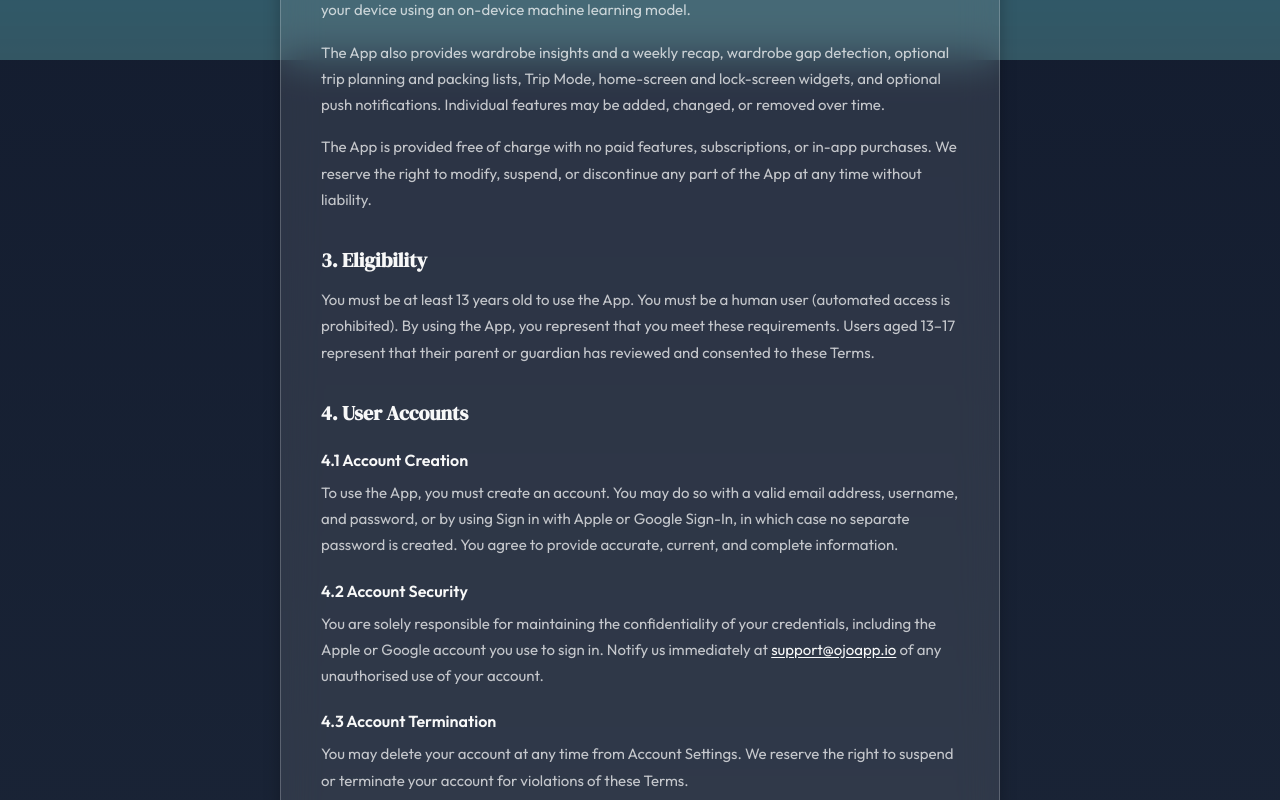
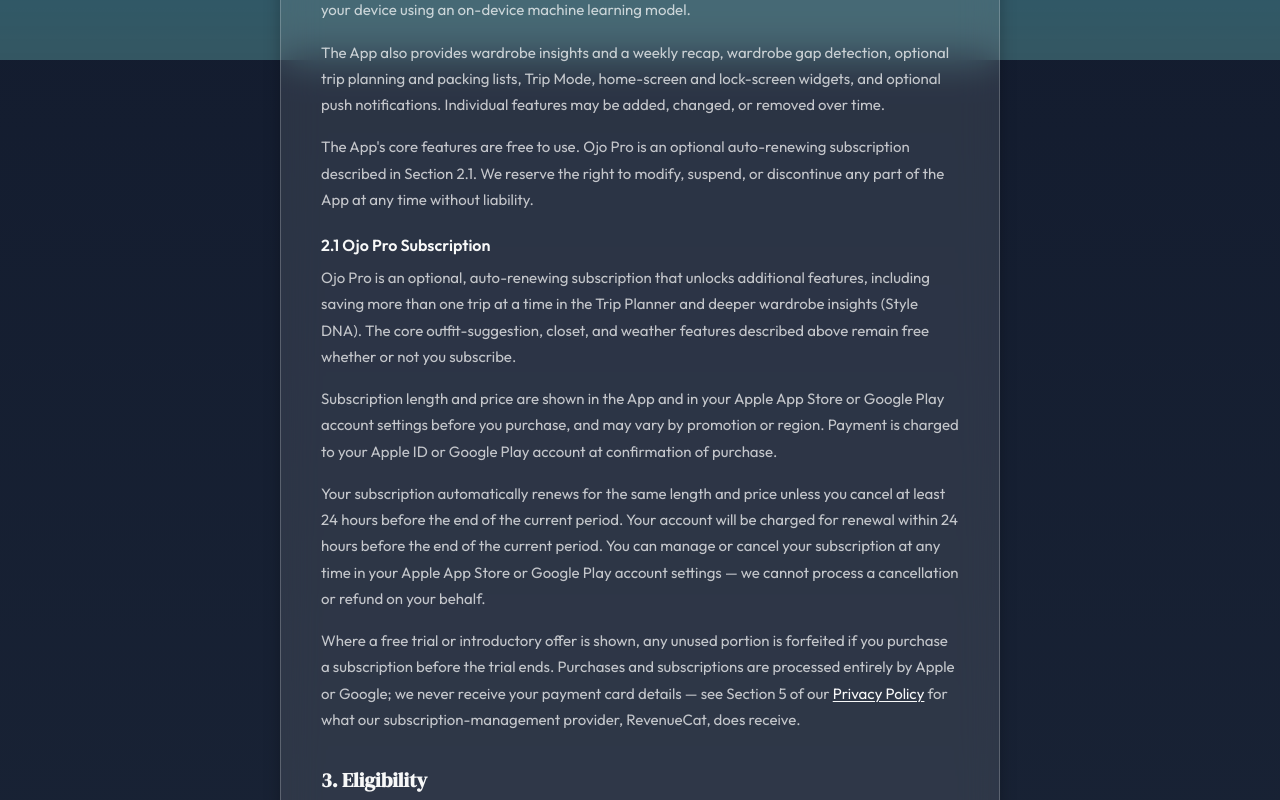
Before and after one commit to mikedeleamon/OjoLandingSite, a Next.js app: page /terms in a window 1280 px wide. Shown: the part 740-1540 px from the top of the page. Built offline with nearby package versions, Linux system fonts and the light colour scheme.

Commit message:
pro subscription language added

```diff
--- a/app/privacy/page.tsx
+++ b/app/privacy/page.tsx
@@ -353,6 +353,19 @@
                             closet images, your outfit history, or the
                             contents of your account.
                         </li>
+                        <li>
+                            <strong style={{ color: 'white' }}>
+                                RevenueCat
+                            </strong>{' '}
+                            — manages in-app purchases and subscription status
+                            for Ojo Pro. It receives your purchase and
+                            subscription history and the same account identifier
+                            used elsewhere in the App, so your subscription stays
+                            in sync across your devices. RevenueCat does not
+                            receive your payment card details — those are handled
+                            entirely by Apple's or Google's own purchase system
+                            and never pass through our servers or RevenueCat.
+                        </li>
                     </ul>
 
                     <h3>5.1 Shopping Links</h3>
--- a/app/terms/page.tsx
+++ b/app/terms/page.tsx
@@ -40,8 +40,8 @@
           {/* ── 2. Description of the Service ── */}
           <h2>2. Description of the Service</h2>
           <p>
-            Ojo is a free mobile wardrobe management application. It allows you
-            to create and manage a digital wardrobe, receive outfit suggestions
+            Ojo is a mobile wardrobe management application. It allows you to
+            create and manage a digital wardrobe, receive outfit suggestions
             generated from your wardrobe and local weather conditions, and track
             your outfit wear history. Garment recognition from photos you take
             runs on your device using an on-device machine learning model.
@@ -54,10 +54,42 @@
             over time.
           </p>
           <p>
-            The App is provided free of charge with no paid features,
-            subscriptions, or in-app purchases. We reserve the right to modify,
-            suspend, or discontinue any part of the App at any time without
-            liability.
+            The App's core features are free to use. Ojo Pro is an optional
+            auto-renewing subscription described in Section 2.1. We reserve the
+            right to modify, suspend, or discontinue any part of the App at any
+            time without liability.
+          </p>
+
+          <h3>2.1 Ojo Pro Subscription</h3>
+          <p>
+            Ojo Pro is an optional, auto-renewing subscription that unlocks
+            additional features, including saving more than one trip at a time
+            in the Trip Planner and deeper wardrobe insights (Style DNA). The
+            core outfit-suggestion, closet, and weather features described above
+            remain free whether or not you subscribe.
+          </p>
+          <p>
+            Subscription length and price are shown in the App and in your Apple
+            App Store or Google Play account settings before you purchase, and
+            may vary by promotion or region. Payment is charged to your Apple ID
+            or Google Play account at confirmation of purchase.
+          </p>
+          <p>
+            Your subscription automatically renews for the same length and price
+            unless you cancel at least 24 hours before the end of the current
+            period. Your account will be charged for renewal within 24 hours
+            before the end of the current period. You can manage or cancel your
+            subscription at any time in your Apple App Store or Google Play
+            account settings — we cannot process a cancellation or refund on
+            your behalf.
+          </p>
+          <p>
+            Where a free trial or introductory offer is shown, any unused
+            portion is forfeited if you purchase a subscription before the trial
+            ends. Purchases and subscriptions are processed entirely by Apple or
+            Google; we never receive your payment card details — see Section 5
+            of our <a href="/privacy">Privacy Policy</a> for what our
+            subscription-management provider, RevenueCat, does receive.
           </p>
 
           {/* ── 3. Eligibility ── */}
@@ -192,8 +224,8 @@
             FROM YOUR USE OF THE APP.
           </p>
           <p>
-            In no event shall our total liability exceed $100 (as the App is
-            currently free).
+            In no event shall our total liability exceed the greater of $100 or
+            the amount you paid us in the twelve months preceding the claim.
           </p>
 
           {/* ── 11. Indemnification ── */}
--- a/lib/constants.ts
+++ b/lib/constants.ts
@@ -4,7 +4,7 @@
 export const APP_DESCRIPTION =
   "OJO is your weather-aware outfit companion. It reads the forecast, knows your wardrobe, and tells you exactly what to wear — every single day.";
 export const COMPANY_NAME = "Ojo Studio, LLC";
-export const EFFECTIVE_DATE = "August 15, 2026";
+export const EFFECTIVE_DATE = "September 12, 2026";
 export const TESTFLIGHT_URL = "https://testflight.apple.com/join/JeSe98NQ"; // iOS beta
 export const APP_STORE_URL = "#"; // Public App Store URL — set when out of beta
 export const WEBSITE_URL = "https://ojoapp.io";
```
